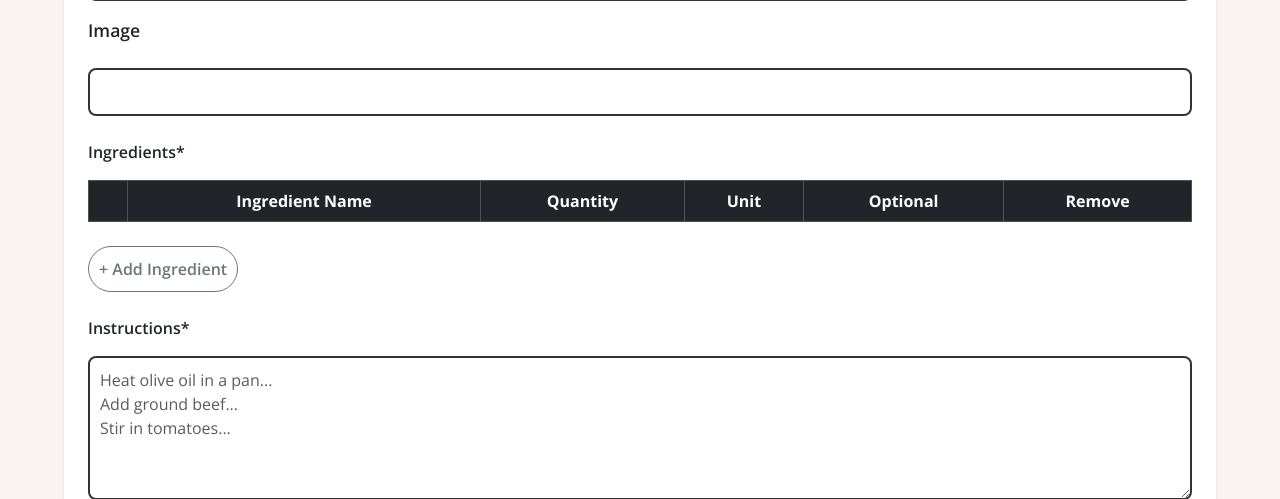
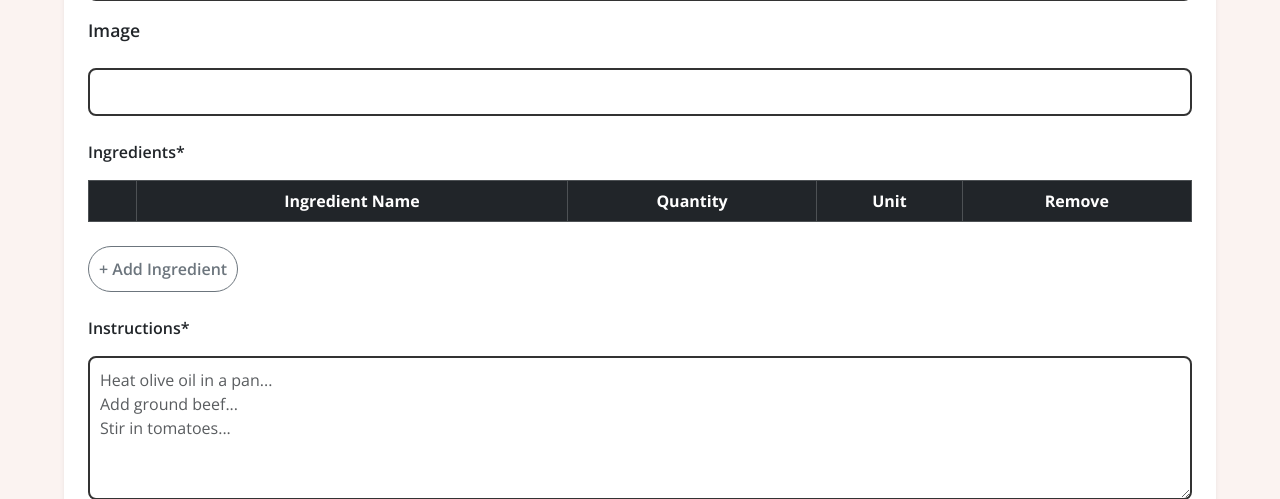
Before and after one commit to desireealexia/fork_and_flavour, a Django app: page /recipes/create/ in a window 1280 px wide. Shown: the part 806-1305 px from the top of the page. Run offline with Django 5.2, Linux system fonts and the light colour scheme; the visitor is signed in with stand-in values (Sample User, id 1); data that the repository does not hold is empty; some libraries are stand-ins or nearby versions.

Commit message:
Remove optional ingredient feature

```diff
--- a/fork_and_flavour/settings.py
+++ b/fork_and_flavour/settings.py
@@ -72,7 +72,7 @@ MIDDLEWARE = [
     'django.contrib.auth.middleware.AuthenticationMiddleware',
     'django.contrib.messages.middleware.MessageMiddleware',
     'django.middleware.clickjacking.XFrameOptionsMiddleware',
-    'allauth.account.middleware.AccountMiddleware',
+    # 'allauth.account.middleware.AccountMiddleware',
 ]
 
 ROOT_URLCONF = 'fork_and_flavour.urls'
--- a/recipes/models.py
+++ b/recipes/models.py
@@ -42,7 +42,6 @@ class RecipeIngredient(models.Model):
     ingredient = models.ForeignKey(Ingredient, on_delete=models.CASCADE)
     quantity = models.DecimalField(max_digits=5, decimal_places=2, null=True, blank=True)
     unit = models.CharField(max_length=50, null=True, blank=True)
-    is_optional = models.BooleanField(default=False)
 
     def format_quantity(self):
         """Convert decimal quantities to fractions or remove decimals if possible."""
--- a/recipes/templates/recipes/recipe_detail.html
+++ b/recipes/templates/recipes/recipe_detail.html
@@ -49,9 +49,6 @@
           {% if ingredient.quantity %} {{ ingredient.format_quantity }} {% endif %}
           {% if ingredient.unit %} {{ ingredient.unit }} {% endif %}
           {{ ingredient.ingredient.name }}
-          {% if ingredient.is_optional %}
-          <span class="text-muted">(Optional)</span>
-          {% endif %}
         </li>
         {% empty %}
         <li class="list-group-item">No ingredients listed.</li>
--- a/recipes/templates/recipes/recipe_form.html
+++ b/recipes/templates/recipes/recipe_form.html
@@ -33,7 +33,6 @@
                   <th>Ingredient Name</th>
                   <th>Quantity</th>
                   <th>Unit</th>
-                  <th>Optional</th>
                   <th>Remove</th>
                 </tr>
               </thead>
@@ -66,16 +65,6 @@
                       class="form-control"
                     />
                   </td>
-                  <td class="text-center">
-                    <input type="hidden" name="ingredient_optional[]" value="false" />
-                    <input
-                        type="checkbox"
-                        name="ingredient_optional[]"
-                        value="true"
-                        {% if ingredient.is_optional %}checked{% endif %}
-                        class="form-check-input"
-                    />
-                </td>
                   <td class="text-center">
                     <button
                       type="button"
--- a/recipes/views.py
+++ b/recipes/views.py
@@ -97,39 +97,40 @@ class RecipeCreateView(LoginRequiredMixin, CreateView):
         self.object.user = self.request.user
         self.object.slug = slugify(self.object.title)
 
+        # Process the instructions to format them properly
         instructions_text = form.cleaned_data['instructions'].strip()
         instructions_list = instructions_text.split('\n')
         formatted_instructions = ''.join(f'<li>{step.strip()}</li>' for step in instructions_list if step.strip())
         self.object.instructions = f"<ol>{formatted_instructions}</ol>"
 
+        # Save the form data
         self.object = form.save()
 
-        # Extract ingredient data from POST request
+        # Clear old ingredients
+        models.RecipeIngredient.objects.filter(recipe=self.object).delete()
+
+        # Extract and save new ingredient data
         ingredient_names = self.request.POST.getlist('ingredient_name[]')
         ingredient_quantities = self.request.POST.getlist('ingredient_quantity[]')
         ingredient_units = self.request.POST.getlist('ingredient_unit[]')
-        ingredient_optionals = self.request.POST.getlist('ingredient_optional[]')
 
         for i in range(len(ingredient_names)):
             name = ingredient_names[i].strip()
             quantity = ingredient_quantities[i].strip() or None
             unit = ingredient_units[i].strip() or ''
-            is_optional = 'true' in ingredient_optionals[i:i+1]
 
-            # Create or get the ingredient
             ingredient, created = models.Ingredient.objects.get_or_create(name=name)
 
-            # Create RecipeIngredient entry
             models.RecipeIngredient.objects.create(
                 recipe=self.object,
                 ingredient=ingredient,
                 quantity=quantity,
                 unit=unit,
-                is_optional=is_optional
             )
 
-        messages.success(self.request, 'Recipe created successfully!')
+        messages.success(self.request, 'Recipe updated successfully!')
         return redirect(self.success_url)
+
 
 class RecipeUpdateView(LoginRequiredMixin, UserPassesTestMixin, UpdateView):
     model = models.Recipe
@@ -147,11 +148,13 @@ class RecipeUpdateView(LoginRequiredMixin, UserPassesTestMixin, UpdateView):
         self.object.user = self.request.user
         self.object.slug = slugify(self.object.title)
 
+        # Process the instructions to format them properly
         instructions_text = form.cleaned_data['instructions'].strip()
         instructions_list = instructions_text.split('\n')
         formatted_instructions = ''.join(f'<li>{step.strip()}</li>' for step in instructions_list if step.strip())
         self.object.instructions = f"<ol>{formatted_instructions}</ol>"
 
+        # Save the form data
         self.object = form.save()
 
         # Clear old ingredients
@@ -161,21 +164,19 @@ class RecipeUpdateView(LoginRequiredMixin, UserPassesTestMixin, UpdateView):
         ingredient_names = self.request.POST.getlist('ingredient_name[]')
         ingredient_quantities = self.request.POST.getlist('ingredient_quantity[]')
         ingredient_units = self.request.POST.getlist('ingredient_unit[]')
-        ingredient_optionals = self.request.POST.getlist('ingredient_optional[]')
 
         for i in range(len(ingredient_names)):
             name = ingredient_names[i].strip()
             quantity = ingredient_quantities[i].strip() or None
             unit = ingredient_units[i].strip() or ''
-            is_optional = 'true' in ingredient_optionals[i:i+1]
 
             ingredient, created = models.Ingredient.objects.get_or_create(name=name)
+
             models.RecipeIngredient.objects.create(
                 recipe=self.object,
                 ingredient=ingredient,
                 quantity=quantity,
                 unit=unit,
-                is_optional=is_optional
             )
 
         messages.success(self.request, 'Recipe updated successfully!')
--- a/static/js/script.js
+++ b/static/js/script.js
@@ -30,7 +30,6 @@ document.addEventListener("DOMContentLoaded", function () {
           <td><input type="text" name="ingredient_name[]" placeholder="e.g. Chicken " class="form-control" required></td>
           <td><input type="number" name="ingredient_quantity[]" placeholder="e.g. 0.5, 250" step="0.5" class="form-control"></td>
           <td><input type="text" name="ingredient_unit[]" placeholder="e.g. g, ml" class="form-control"></td>
-          <td class="text-center"><input type="checkbox" name="ingredient_optional[]" value="true" class="form-check-input"></td>
           <td class="text-center"><button type="button" class="btn btn-danger btn-sm remove-ingredient rounded-pill">✖</button></td>
         `;
         ingredientTableBody.appendChild(newRow);
```
Also changed, not shown: recipes/migrations/0003_alter_category_options_and_more.py (added).
